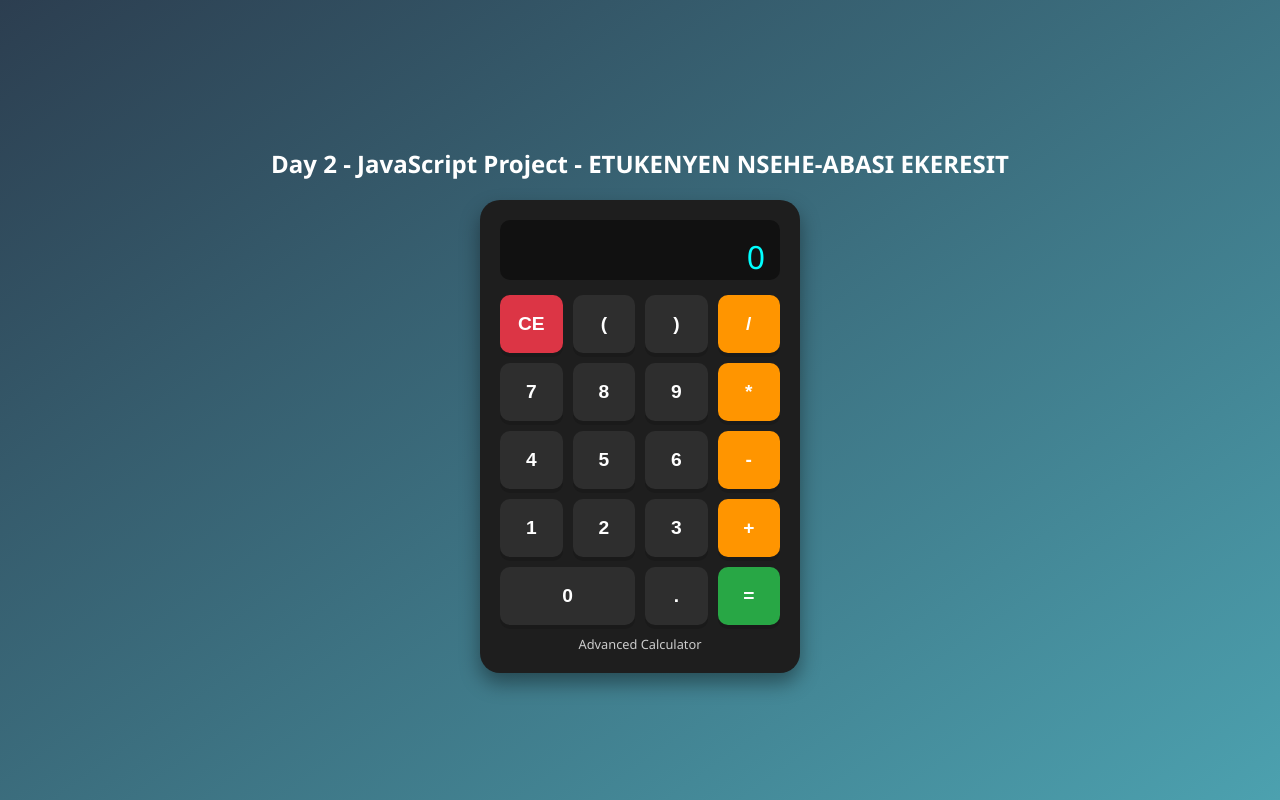
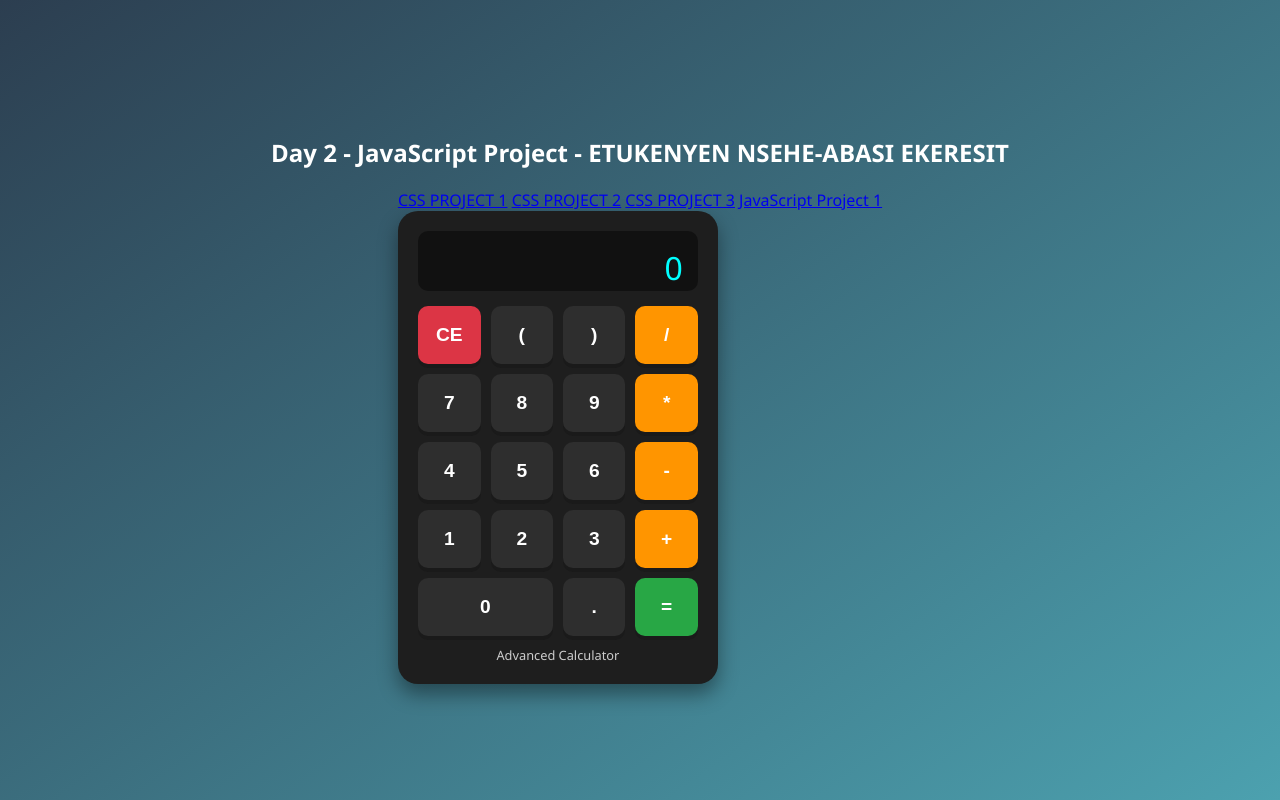
Before and after one commit to Flourish-Etukenyen/JAVASCRIPT-PROJECT-2, a plain HTML site: page index.html in a window 1280 px wide. Drawn offline with Linux system fonts and the light colour scheme.

Commit message:
Update index.html

```diff
--- a/index.html
+++ b/index.html
@@ -9,10 +9,10 @@
   <body>
     <h2>Day 2 - JavaScript Project - ETUKENYEN NSEHE-ABASI EKERESIT </h2>
     <div class="links">
-   <a href=""></a>
-   <a href=""></a>
-   <a href=""></a>
-   <a href=""></a>
+   <a href="https://flourish-etukenyen.github.io/CSS-PROJECT-1/">CSS PROJECT 1</a>
+   <a href="https://flourish-etukenyen.github.io/CSS-PROJECT-2/">CSS PROJECT 2</a>
+   <a href="https://flourish-etukenyen.github.io/CSS-PROJECT-3/">CSS PROJECT 3</a>
+   <a href="https://flourish-etukenyen.github.io/JAVASCRIPT-PROJECT-1/">JavaScript Project 1</a>
     <div class="calculator">
       <div class="display" id="display">0</div>
       <div class="buttons">
```
